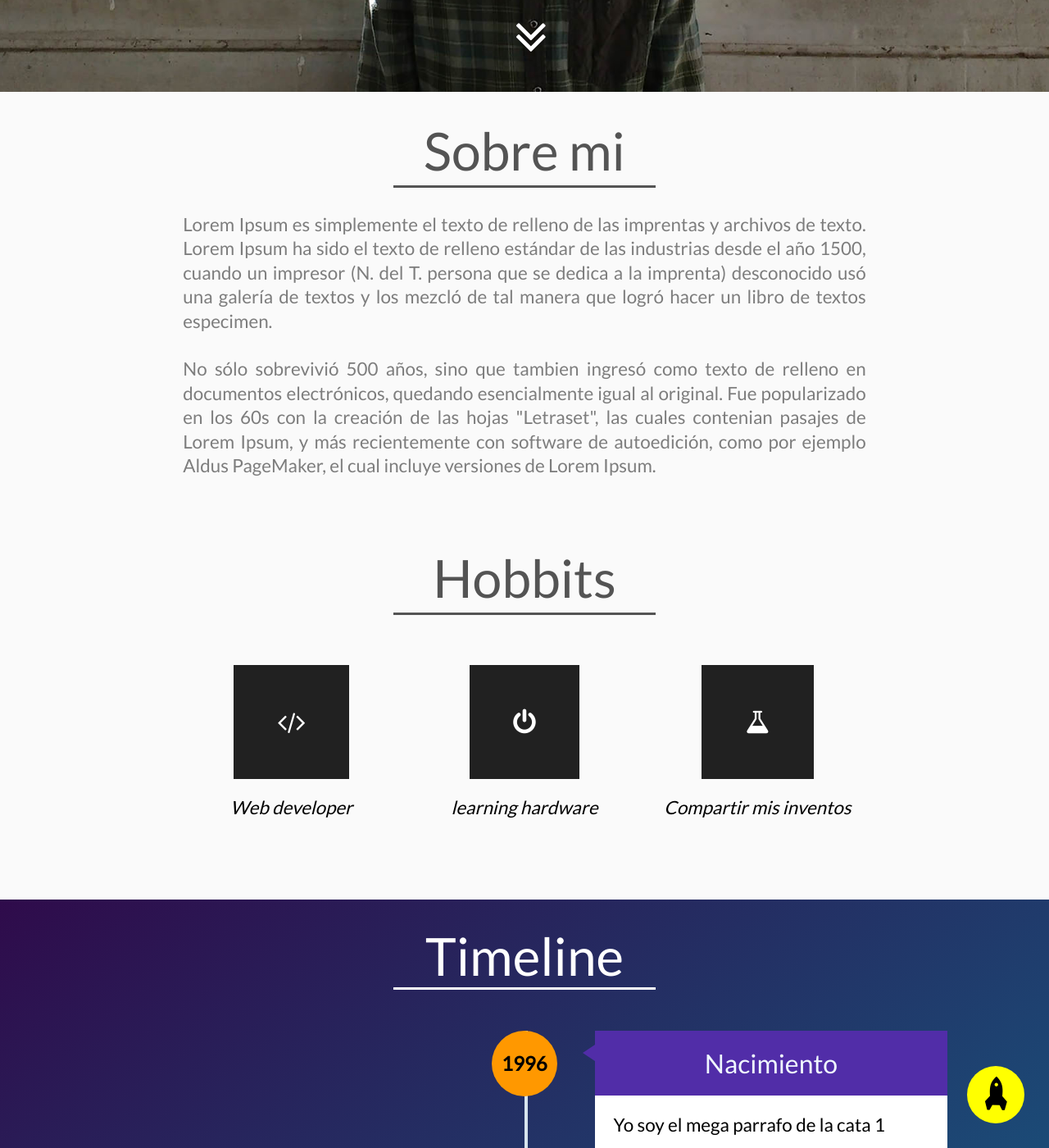
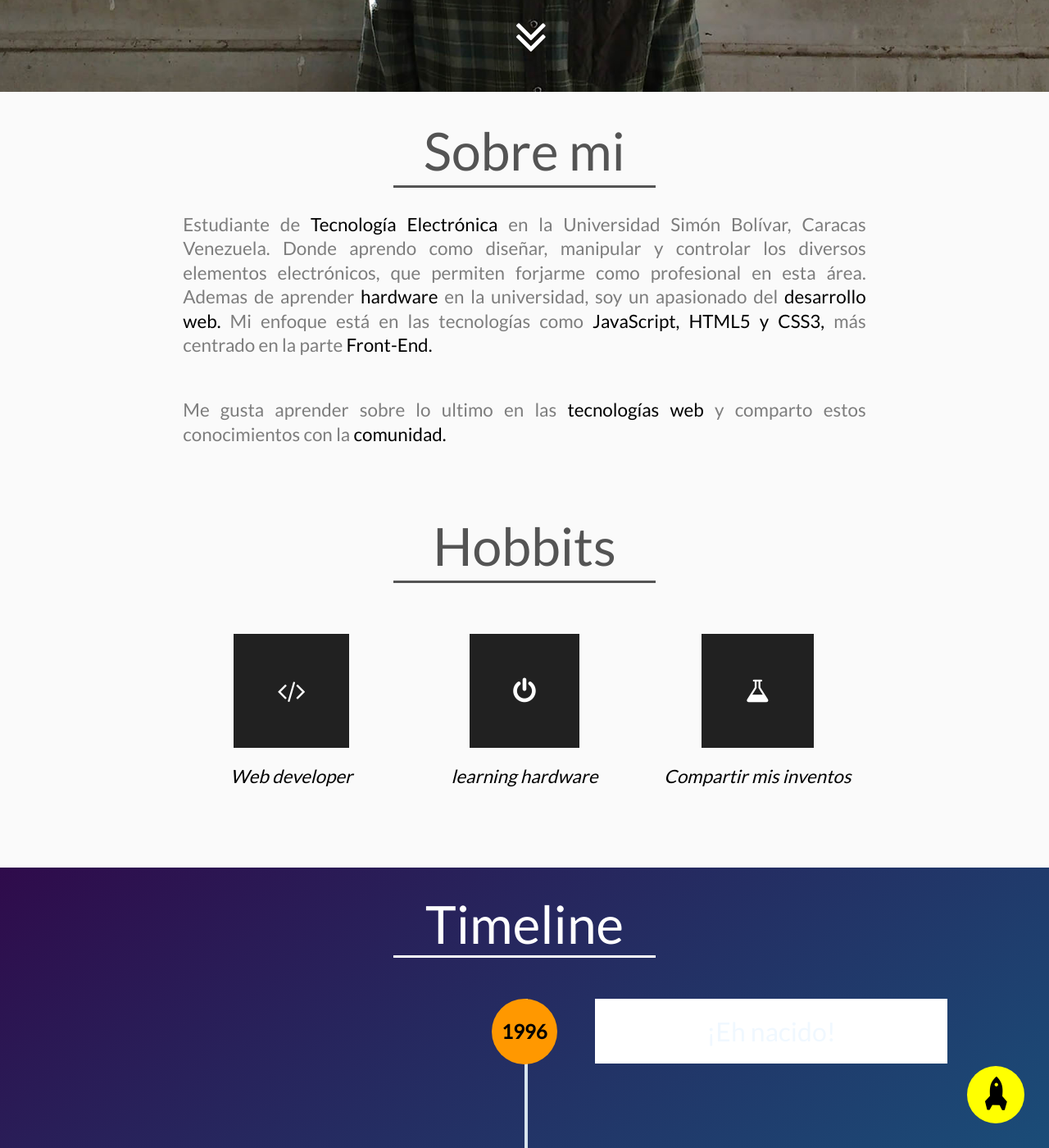
Before and after one commit to oqueber/oqueber-oqueber.github.io, a Jekyll site: the page built from index.html, in a window 1280 px wide and 1400 px high, scrolled down 789 px. Shown: the whole window at 82% size. Built offline with Jekyll 4.4.1, drawn with Linux system fonts in a browser that asks for light colours; nearby versions of some CDN libraries; some web fonts are replaced; comment, search, counter and statistics services are not loaded; some of the changed text lies outside the part shown.

Commit message:
Personalizando sobre mi

```diff
--- a/_config.yml
+++ b/_config.yml
@@ -10,44 +10,11 @@ email: oqueber@gmail.com
 description: > # this means to ignore newlines until "baseurl:"
   Hola soy oqueber
 # cuentanos sobre ti:
-aboutMe: Lorem Ipsum es simplemente el texto de relleno de las imprentas y archivos de texto. Lorem Ipsum ha sido el texto de relleno estándar de las industrias desde el año 1500, cuando un impresor (N. del T. persona que se dedica a la imprenta) desconocido usó una galería de textos y los mezcló de tal manera que logró hacer un libro de textos especimen.<br><br>No sólo sobrevivió 500 años, sino que tambien ingresó como texto de relleno en documentos electrónicos, quedando esencialmente igual al original. Fue popularizado en los 60s con la creación de las hojas "Letraset", las cuales contenian pasajes de Lorem Ipsum, y más recientemente con software de autoedición, como por ejemplo Aldus PageMaker, el cual incluye versiones de Lorem Ipsum.
-
 baseurl: "" # the subpath of your site, e.g. /blog
 url: "oqueber.github.io" # the base hostname & protocol for your site
 permalink: /:title/
 
 
-#-------------------------------------------------------------------------------------------------------------------------
-# Carta numero #1 del timeline
-carta-1-date: 1996
-carta-1-color: purplue
-carta-1-title: Nacimiento
-carta-1-description:  Yo soy el mega parrafo de la cata 1
-# Carta numero #2 del timeline
-carta-2-date: 2000
-carta-2-color: purplue
-carta-2-title: Termine la Primaria
-carta-2-description: Yo soy yo y no creo en nadie, pues es un peo todo y tu sabes pues.
-# Carta numero #3 del timeline
-carta-3-date: 2010
-carta-3-color: orange
-carta-3-title: Termine la sengundaria
-carta-3-description: No lo se agrega cualquier vaina
-# Carta numero #4 del timeline
-carta-4-date: 2012
-carta-4-color: purplue
-carta-4-title: Empece mis estudios en la UPTA
-carta-4-description: Esa universidad fue una mierda.
-# Carta numero #5 del timeline
-carta-5-date: 2014
-carta-5-color: purplue
-carta-5-title: Empece en la prestigiosa USB
-carta-5-description: Hola no lo se
-# Carta numero #6 del timeline
-carta-6-date: 2014
-carta-6-color: orange
-carta-6-title: Empece en la prestigiosa USB
-carta-6-description: Hola no lo se
 #-------------------------------------------------------------------------------------------------------------------------
 #Espacio de trabajo -1-
 work-1-link: /blog
--- a/_includes/portafolio/header-portafolio.html
+++ b/_includes/portafolio/header-portafolio.html
@@ -9,7 +9,15 @@
           <div class="row center-xs">
                <div class="contenidoPresentacion col-xs-12 col-sm-8 ">
                     <h1 class="title-home">Sobre mi</h1>
-                    <p>{{ site.aboutMe }}</p>
+                    <p>Estudiante de <span style="font-size:bold">Tecnología Electrónica</span> en la Universidad
+                         Simón Bolívar, Caracas Venezuela. Donde aprendo como
+                         diseñar, manipular y controlar los diversos elementos
+                         electrónicos, que permiten forjarme como profesional en
+                         esta área. Ademas de aprender <span style="font-size:bold">hardware</span> en la
+                         universidad, soy un apasionado del <span style="font-size:bold">desarrollo web.</span>
+                         Mi enfoque está en las tecnologías como <span style="font-size:bold">JavaScript, HTML5 y CSS3,</span> más centrado en la parte <span style="font-size:bold">Front-End.</span>
+                    </p>
+                    <p>Me gusta aprender sobre lo ultimo en las <span style="font-size:bold">tecnologías web</span> y comparto estos conocimientos con la <span style="font-size:bold">comunidad.</span></p>
 
                          <h1 class="title-home col-xs-12">Hobbits</h1>
                     <div class="killers row beetween-xs around-sm">
--- a/_includes/portafolio/timeline-portafolio.html
+++ b/_includes/portafolio/timeline-portafolio.html
@@ -4,12 +4,11 @@
                <div class="timeline-post col-xs-12 ">
                     <div class="row between-xs top-xs">
                          <div class="timeline-date is-hidden col-xs-3 col-sm-2">
-                           <p><span>{{site.carta-1-date}}</span></p>
+                           <p><span>1996</span></p>
                          </div> <!-- cd-timeline-img -->
 
                          <div class="timeline-content is-hidden col-xs-9 col-sm-5">
-                              <h2 class="title-{{site.carta-1-color}}">{{site.carta-1-title}}</h2>
-                              <p>{{site.carta-1-description}}</p>
+                              <h2 class="title-{{site.carta-1-color}}">¡Eh nacido!</h2>
 
                          </div>
                     </div>
@@ -18,12 +17,12 @@
                <div class="timeline-post col-xs-12 ">
                     <div class="row between-xs top-xs">
                          <div class="timeline-date is-hidden col-xs-3 col-sm-2">
-                           <p><span>{{site.carta-2-date}}</span></p>
+                           <p><span>1993</span></p>
                          </div> <!-- cd-timeline-img -->
 
                          <div class="timeline-content is-hidden col-xs-9 col-sm-5">
-                              <h2 class="title-{{site.carta-2-color}}">{{site.carta-2-title}}</h2>
-                              <p>{{site.carta-2-description}}</p>
+                              <h2 class="title-{{site.carta-2-color}}">Culminación del Bachillerato</h2>
+                              <p>Termine la educación media diversificado Venezolana.</p>
 
                          </div>
                     </div>
@@ -32,12 +31,12 @@
                <div class="timeline-post col-xs-12 ">
                     <div class="row between-xs top-xs">
                          <div class="timeline-date is-hidden col-xs-3 col-sm-2">
-                           <p><span>{{site.carta-3-date}}</span></p>
-                         </div> <!-- cd-timeline-img -->
+                           <p><span>2014</span></p>
+                         </div>
 
                          <div class="timeline-content is-hidden col-xs-9 col-sm-5">
-                              <h2 class="title-{{site.carta-3-color}}">{{site.carta-3-title}}</h2>
-                              <p>{{site.carta-3-description}}</p>
+                              <h2 class="title-{{site.carta-3-color}}">Ingreso a la U.S.B</h2>
+                              <p>Empece mis estudios en la Universidad Simon Bolivar.</p>
 
                          </div>
                     </div>
@@ -46,12 +45,12 @@
                <div class="timeline-post col-xs-12 ">
                     <div class="row between-xs top-xs">
                          <div class="timeline-date is-hidden col-xs-3 col-sm-2">
-                           <p><span>{{site.carta-4-date}}</span></p>
+                           <p><span>2014</span></p>
                          </div> <!-- cd-timeline-img -->
 
                          <div class="timeline-content is-hidden col-xs-9 col-sm-5">
-                              <h2 class="title-{{site.carta-4-color}}">{{site.carta-4-title}}</h2>
-                              <p>{{site.carta-4-description}}</p>
+                              <h2 class="title-{{site.carta-4-color}}">Curso de Programacion Basica</h2>
+                              <p>Curso de Programación Básica 2014 en platzi</p>
 
                          </div>
                     </div>
@@ -60,30 +59,18 @@
                <div class="timeline-post col-xs-12 ">
                     <div class="row between-xs top-xs">
                          <div class="timeline-date is-hidden col-xs-3 col-sm-2">
-                           <p><span>{{site.carta-5-date}}</span></p>
+                           <p><span>2015</span></p>
                          </div> <!-- cd-timeline-img -->
 
                          <div class="timeline-content is-hidden col-xs-9 col-sm-5">
-                              <h2 class="title-{{site.carta-5-color}}">{{site.carta-5-title}}</h2>
-                              <p>{{site.carta-5-description}}</p>
+                              <h2 class="title-{{site.carta-5-color}}">Curso de Introducción al Desarrollo Web</h2>
+                              <p>Curso de Introducción al Desarrollo Web de la Universidad de Alicante.</p>
 
                          </div>
                     </div>
                </div>
 <!------------------ Agregando mas post (Carta -6-)    ------------->
-               <div class="timeline-post col-xs-12 ">
-                    <div class="row between-xs top-xs">
-                         <div class="timeline-date is-hidden col-xs-3 col-sm-2">
-                           <p><span>{{site.carta-6-date}}</span></p>
-                         </div> <!-- cd-timeline-img -->
 
-                         <div class="timeline-content is-hidden col-xs-9 col-sm-5">
-                              <h2 class="title-{{site.carta-6-color}}">{{site.carta-6-title}}</h2>
-                              <p>{{site.carta-6-description}}</p>
-
-                         </div>
-                    </div>
-               </div>
 
      </section>
 </section>
```
